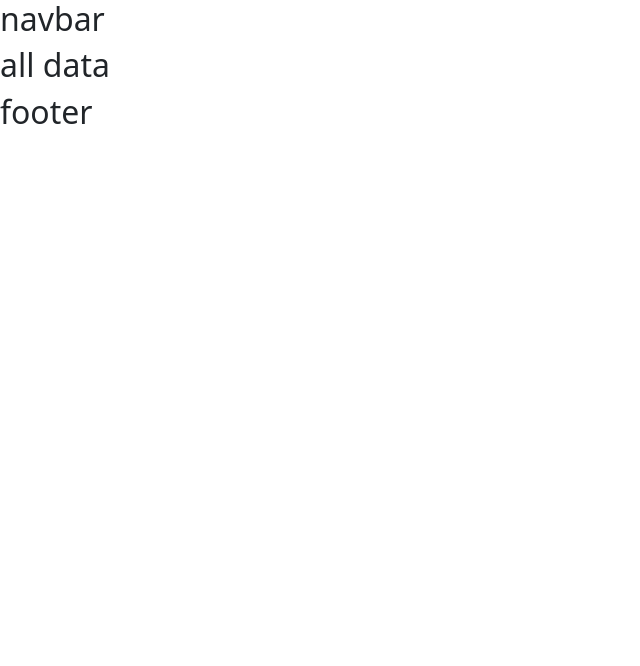
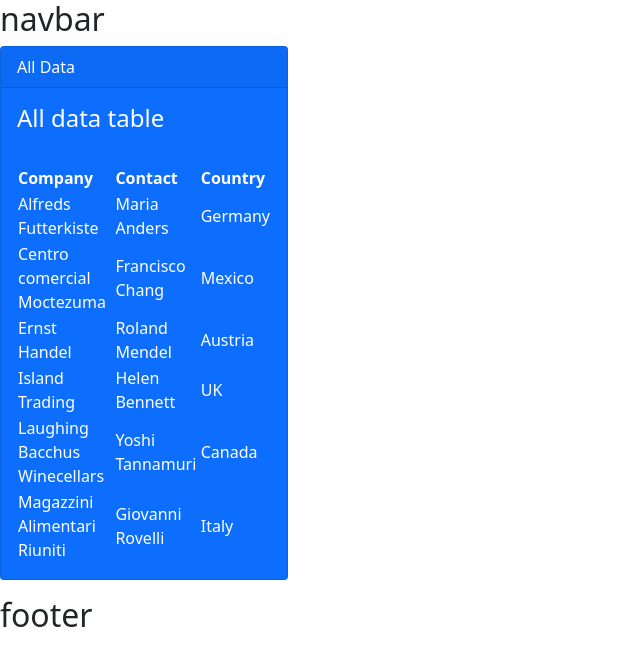
Before and after one commit to Imran122/bank-app-client, a React (Create React App) app: page /allData in a window 1280 px wide. Shown: the top 666 px of the page, without its empty margins (0-640 px from the left). Built offline with nearby package versions, Linux system fonts and the light colour scheme.

Commit message:
added table

```diff
--- a/src/components/AllData/AllData.js
+++ b/src/components/AllData/AllData.js
@@ -1,12 +1,64 @@
 import React from 'react';
+import Card from '../../context/context';
 import Footer from '../Shared/Footer/Footer';
 import Navbar from '../Shared/Navbar/Navbar';
 import './AllData.css'
 const AllData = () => {
+    const [show, setShow] = React.useState(true);
+    const [status, setStatus] = React.useState('');
+    const [deposit, setDeposit] = React.useState('');
     return (
         <div>
             <Navbar></Navbar>
-            <h2>all data</h2>
+            <Card
+                bgcolor="primary"
+                header="All Data"
+                status={status}
+                body={(
+
+                    <>
+                        <h4>All data table</h4><br />
+                        <table>
+                            <tr>
+                                <th>Company</th>
+                                <th>Contact</th>
+                                <th>Country</th>
+                            </tr>
+                            <tr>
+                                <td>Alfreds Futterkiste</td>
+                                <td>Maria Anders</td>
+                                <td>Germany</td>
+                            </tr>
+                            <tr>
+                                <td>Centro comercial Moctezuma</td>
+                                <td>Francisco Chang</td>
+                                <td>Mexico</td>
+                            </tr>
+                            <tr>
+                                <td>Ernst Handel</td>
+                                <td>Roland Mendel</td>
+                                <td>Austria</td>
+                            </tr>
+                            <tr>
+                                <td>Island Trading</td>
+                                <td>Helen Bennett</td>
+                                <td>UK</td>
+                            </tr>
+                            <tr>
+                                <td>Laughing Bacchus Winecellars</td>
+                                <td>Yoshi Tannamuri</td>
+                                <td>Canada</td>
+                            </tr>
+                            <tr>
+                                <td>Magazzini Alimentari Riuniti</td>
+                                <td>Giovanni Rovelli</td>
+                                <td>Italy</td>
+                            </tr>
+                        </table>
+                    </>
+                )}
+
+            />
             <Footer></Footer>
         </div>
     );
--- a/src/components/CreateAccount/CreateAccount.css
+++ b/src/components/CreateAccount/CreateAccount.css
@@ -0,0 +1,3 @@
+.xss {
+  background-color: red;
+}
--- a/src/components/CreateAccount/CreateAccount.js
+++ b/src/components/CreateAccount/CreateAccount.js
@@ -36,14 +36,14 @@ const CreateAccount = () => {
         setShow(true);
     }
     return (
-        <div>
+        <div >
             <Navbar></Navbar>
             <Card
                 bgcolor="primary"
                 header="Create Account"
                 status={status}
                 body={show ? (
-                    <>
+                    <div >
                         Name<br />
                         <input type="input" className="form-control" id="name" placeholder="Enter name" value={name} onChange={e => setName(e.currentTarget.value)} /><br />
                         Email address<br />
@@ -51,7 +51,7 @@ const CreateAccount = () => {
                         Password<br />
                         <input type="password" className="form-control" id="password" placeholder="Enter password" value={password} onChange={e => setPassword(e.currentTarget.value)} /><br />
                         <button type="submit" className="btn btn-light" onClick={handleCreate}>Create Account</button>
-                    </>
+                    </div>
                 ) : (
                     <>
                         <h5>Success</h5>
--- a/src/components/Home/Banner/Banner.js
+++ b/src/components/Home/Banner/Banner.js
@@ -5,7 +5,7 @@ import './Banner.css'
 import img from "../../../images/bank.png"
 const Banner = () => {
     return (
-        <>
+        <div>
             <Card
                 txtcolor="black"
                 header="BadBank Landing Module"
@@ -13,7 +13,7 @@ const Banner = () => {
                 text="You can move around using the navigation bar."
                 body={(<img src={img} className="img-fluid" alt="Responsive image" />)}
             />
-        </>
+        </div>
     );
 };
 
```
